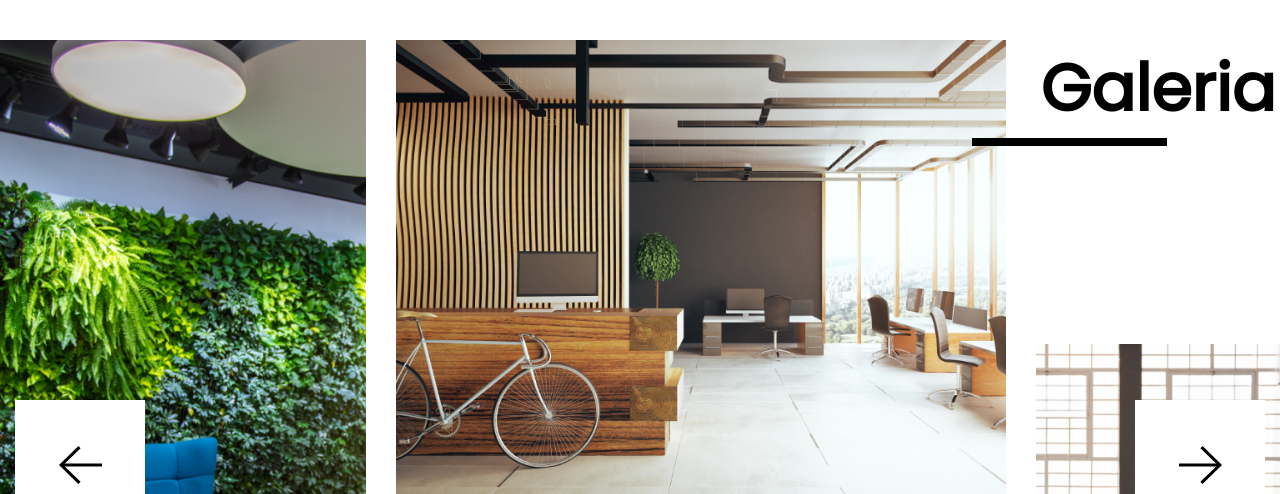
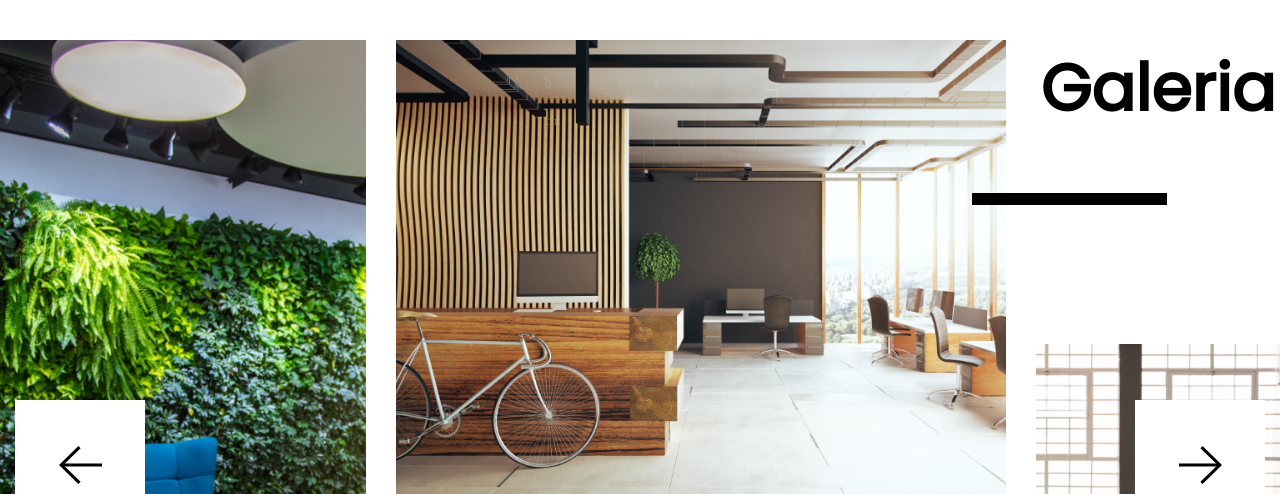
Before and after one commit to tomekts/Company, a Gatsby site: page / in a window 1280 px wide. Shown: the part 4353-4847 px from the top of the page. Built offline with nearby package versions, Linux system fonts and the light colour scheme; Gatsby itself is replaced by a stand-in of ours.

Commit message:
fit hot button hover remove one pixel black

```diff
--- a/src/styles/index.scss
+++ b/src/styles/index.scss
@@ -277,7 +277,7 @@ body {
       font-size: 18px;
       font-weight: bold;
       letter-spacing: 2px;
-      height: 100%;
+      height: 101%;
       width: 302px;
       background: linear-gradient(to right, #ffcc48 50%, black 50%);
       background-size: 200% 100%;
@@ -460,10 +460,10 @@ body {
       height: 40%;
       text-align: center;
       .line {
+        margin-top: 55px;
         z-index: 1;
         background-color: black;
-        bottom: (4vw);
-        height: 8px;
+        height: 12px;
         margin-left: -(5vw);
         width: 80%;
       }
```
